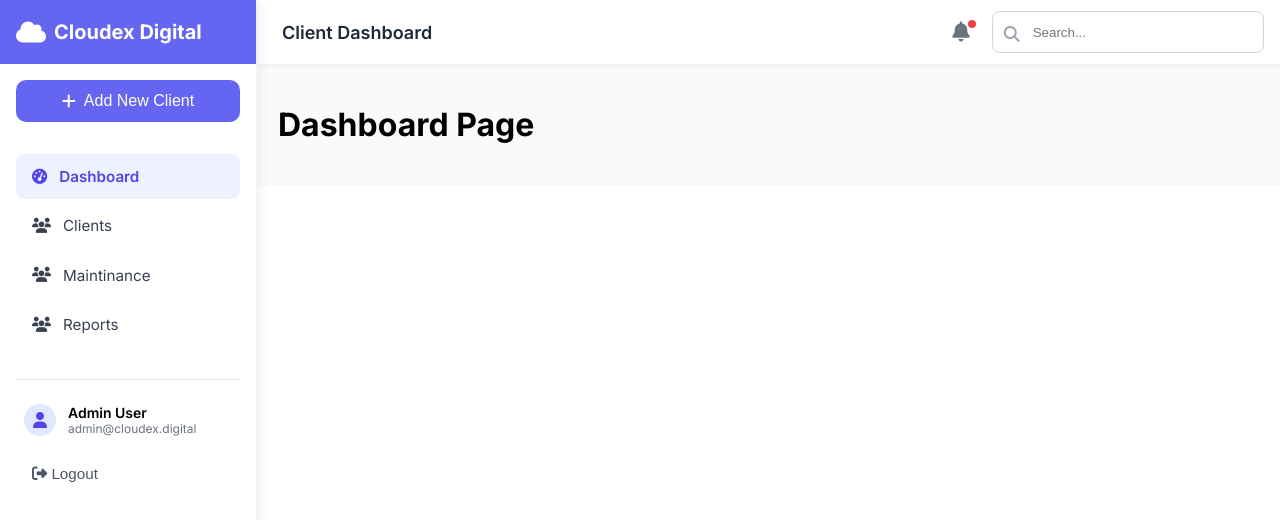
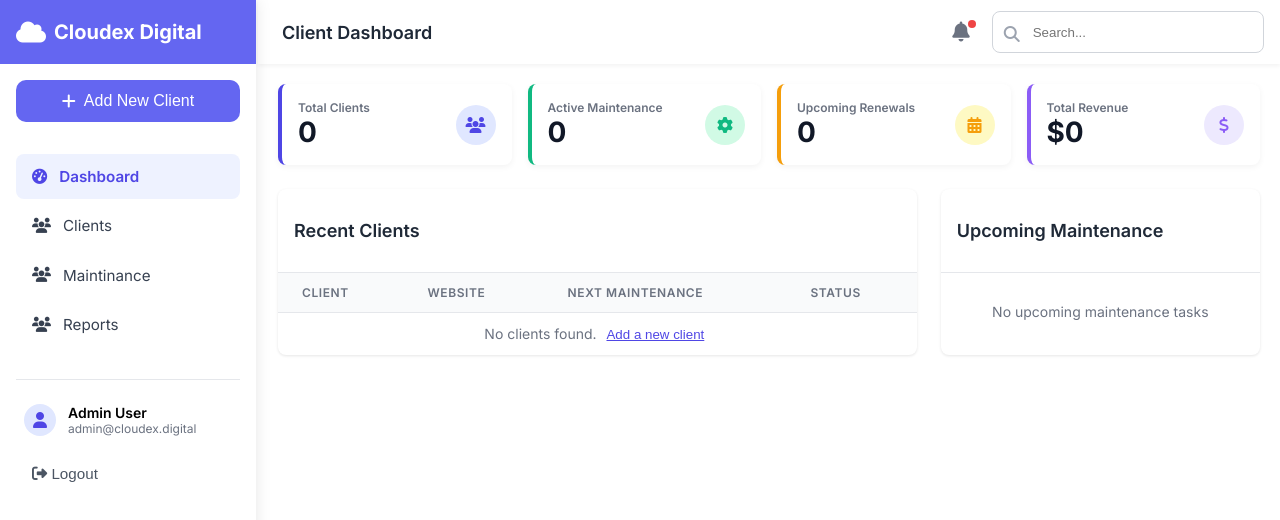
Before and after one commit to CloudexDigital/crmDashboard, a React (Vite) app: page / in a window 1280 px wide. Shown: the top 520 px of the page. Built offline with nearby package versions, Linux system fonts and the light colour scheme.

Commit message:
dashboard stats cards added

```diff
--- a/src/components/dashboardStats.jsx
+++ b/src/components/dashboardStats.jsx
@@ -0,0 +1,57 @@
+import "../styles/dashboardStats.css"
+
+const DashboardStats = () => {
+  return (
+    <div className="stats-cards">
+      <div className="card border-primary">
+        <div className="card-content">
+          <div className="text">
+            <p className="label">Total Clients</p>
+            <h3 className="value">0</h3>
+          </div>
+          <div className="icon bg-indigo">
+            <i className="fas fa-users text-primary"></i>
+          </div>
+        </div>
+      </div>
+
+      <div className="card border-success">
+        <div className="card-content">
+          <div className="text">
+            <p className="label">Active Maintenance</p>
+            <h3 className="value">0</h3>
+          </div>
+          <div className="icon bg-green">
+            <i className="fas fa-cog text-success"></i>
+          </div>
+        </div>
+      </div>
+
+      <div className="card border-warning">
+        <div className="card-content">
+          <div className="text">
+            <p className="label">Upcoming Renewals</p>
+            <h3 className="value">0</h3>
+          </div>
+          <div className="icon bg-yellow">
+            <i className="fas fa-calendar-alt text-warning"></i>
+          </div>
+        </div>
+      </div>
+
+      <div className="card border-secondary">
+        <div className="card-content">
+          <div className="text">
+            <p className="label">Total Revenue</p>
+            <h3 className="value">$0</h3>
+          </div>
+          <div className="icon bg-purple">
+            <i className="fas fa-dollar-sign text-secondary"></i>
+          </div>
+        </div>
+      </div>
+    </div>
+  );
+};
+
+export default DashboardStats;
--- /dev/null
+++ b/src/components/recentClients.jsx
@@ -0,0 +1,47 @@
+import "../styles/RecentClients.css";
+
+const RecentClients = () => {
+  return (
+    <div className="recent-clients-grid">
+      {/* Recent Clients Table */}
+      <div className="recent-clients-table">
+        <div className="table-header">
+          <h2>Recent Clients</h2>
+        </div>
+        <div className="table-wrapper">
+          <table>
+            <thead>
+              <tr>
+                <th>Client</th>
+                <th>Website</th>
+                <th>Next Maintenance</th>
+                <th>Status</th>
+                <th className="sr-only">Actions</th>
+              </tr>
+            </thead>
+            <tbody>
+              <tr>
+                <td colSpan="5" className="no-data">
+                  No clients found.{" "}
+                  <button className="add-client-btn-card">Add a new client</button>
+                </td>
+              </tr>
+            </tbody>
+          </table>
+        </div>
+      </div>
+
+      {/* Upcoming Maintenance */}
+      <div className="upcoming-maintenance">
+        <div className="table-header">
+          <h2>Upcoming Maintenance</h2>
+        </div>
+        <div className="maintenance-body">
+          <p>No upcoming maintenance tasks</p>
+        </div>
+      </div>
+    </div>
+  );
+};
+
+export default RecentClients;
--- a/src/pages/dashboard.jsx
+++ b/src/pages/dashboard.jsx
@@ -1,7 +1,14 @@
-import '../styles/dashboard.css'
+import "../styles/dashboard.css"
+import DashboardStats from "../components/dashboardStats";
+import RecentClients from "../components/recentClients";
 
 const Dashboard = () => {
-  return <h1>Dashboard Page</h1>;
+  return (
+    <div className="dashboard">
+      <DashboardStats />
+      <RecentClients/>
+    </div>
+  );
 };
 
 export default Dashboard;
--- a/src/styles/dashboardStats.css
+++ b/src/styles/dashboardStats.css
@@ -0,0 +1,70 @@
+.stats-cards {
+  display: grid;
+  grid-template-columns: 1fr;
+  gap: 1rem;
+  margin-bottom: 1.5rem;
+}
+
+@media (min-width: 768px) {
+  .stats-cards {
+    grid-template-columns: repeat(2, 1fr);
+  }
+}
+
+@media (min-width: 1024px) {
+  .stats-cards {
+    grid-template-columns: repeat(4, 1fr);
+  }
+}
+
+.card {
+  background: #ffffff;
+  border-left: 4px solid #e5e7eb;
+  border-radius: 8px;
+  box-shadow: 0 2px 6px rgba(0,0,0,0.05);
+  padding: 1rem;
+}
+
+.card-content {
+  display: flex;
+  justify-content: space-between;
+  align-items: center;
+}
+
+.label {
+  font-size: 0.75rem;
+  font-weight: 600;
+  color: #6b7280;
+  margin: 0;
+}
+
+.value {
+  font-size: 1.75rem;
+  font-weight: bold;
+  margin: 0;
+  color: #111827;
+}
+
+.icon {
+  width: 40px;
+  height: 40px;
+  border-radius: 9999px;
+  display: flex;
+  align-items: center;
+  justify-content: center;
+}
+
+.bg-indigo { background-color: #e0e7ff; }
+.bg-green { background-color: #d1fae5; }
+.bg-yellow { background-color: #fef9c3; }
+.bg-purple { background-color: #ede9fe; }
+
+.text-primary { color: #4f46e5; }
+.text-success { color: #10b981; }
+.text-warning { color: #f59e0b; }
+.text-secondary { color: #8b5cf6; }
+
+.border-primary { border-color: #4f46e5; }
+.border-success { border-color: #10b981; }
+.border-warning { border-color: #f59e0b; }
+.border-secondary { border-color: #8b5cf6; }
--- a/src/styles/mainLayout.css
+++ b/src/styles/mainLayout.css
@@ -6,15 +6,10 @@ html {
 
 .main-content {
   margin-left: 258px;
-  background-color: #f9fafb;
   transition: margin-left 0.2s ease-in-out;
   overflow-y: hidden;
   padding: 20px;
   margin-top: 4rem;
-}
-
-.page-content {
-  background-color: #f9fafb;
 }
 
 @media (max-width: 1024px) {
--- /dev/null
+++ b/src/styles/recentClients.css
@@ -0,0 +1,86 @@
+.recent-clients-grid {
+  display: grid;
+  grid-template-columns: 1fr;
+  gap: 1.5rem;
+  margin-bottom: 2rem;
+}
+
+@media (min-width: 1024px) {
+  .recent-clients-grid {
+    grid-template-columns: 2fr 1fr;
+  }
+}
+
+.recent-clients-table,
+.upcoming-maintenance {
+  background-color: white;
+  border-radius: 0.5rem;
+  box-shadow: 0 1px 3px rgba(0, 0, 0, 0.1);
+  overflow: hidden;
+}
+
+.table-header {
+  padding: 1rem;
+  border-bottom: 1px solid #e5e7eb;
+}
+
+.table-header h2 {
+  font-size: 1.125rem;
+  font-weight: 600;
+  color: #1f2937;
+}
+
+.table-wrapper {
+  overflow-x: auto;
+}
+
+table {
+  width: 100%;
+  min-width: 600px;
+  border-collapse: collapse;
+}
+
+thead {
+  background-color: #f9fafb;
+}
+
+th,
+td {
+  padding: 0.75rem 1.5rem;
+  text-align: left;
+  font-size: 0.75rem;
+  color: #6b7280;
+}
+
+th {
+  font-weight: 600;
+  text-transform: uppercase;
+  letter-spacing: 0.05em;
+}
+
+tbody tr {
+  border-top: 1px solid #e5e7eb;
+}
+
+.no-data {
+  text-align: center;
+  font-size: 0.875rem;
+  color: #6b7280;
+}
+
+.add-client-btn-card {
+  color: #4f46e5;
+  background: none;
+  border: none;
+  cursor: pointer;
+  text-decoration: underline;
+}
+
+.maintenance-body {
+  max-height: 24rem;
+  overflow-y: auto;
+  padding: 1rem;
+  font-size: 0.875rem;
+  color: #6b7280;
+  text-align: center;
+}
```
